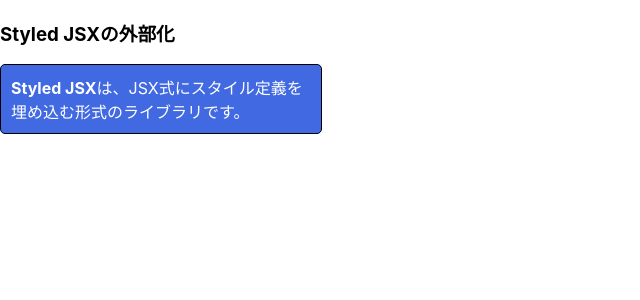
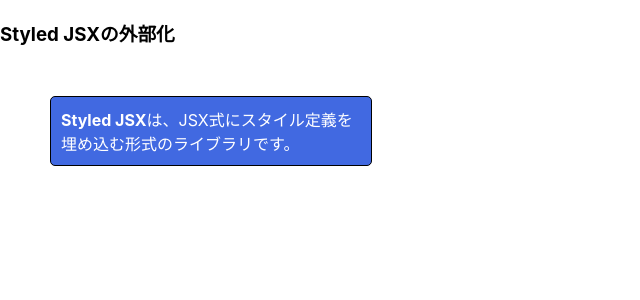
Before and after one commit to Yuma0309/Study-React, a React app in the folder React_sample_Yuma/my-styled/: page / in a window 1280 px wide. Shown: the top 300 px of the page, without its empty margins (0-640 px from the left). Built offline with nearby package versions, Linux system fonts and the light colour scheme.

Commit message:
リスト5-2-10までの動作を確認

```diff
--- a/React_sample_Yuma/my-styled/src/StyledCss.js
+++ b/React_sample_Yuma/my-styled/src/StyledCss.js
@@ -1,11 +1,12 @@
-import css from './StyledCss.css';
+import css, { globalCss, resolveCss } from './StyledCss.css';
 
 export default function StyledCss() {
   return (
     <>
-    {/* 外部スタイルをインポート */}
     <style jsx>{css}</style>
-    <div className="panel"><b>Styled JSX</b>は、JSX式にスタイル定義を埋め込む形式のライブラリです。
+    <style jsx>{globalCss}</style>
+    {resolveCss.styles}
+    <div className={`panel ${resolveCss.className}`}><b>Styled JSX</b>は、JSX式にスタイル定義を埋め込む形式のライブラリです。
     </div>
     </>
   );
```
